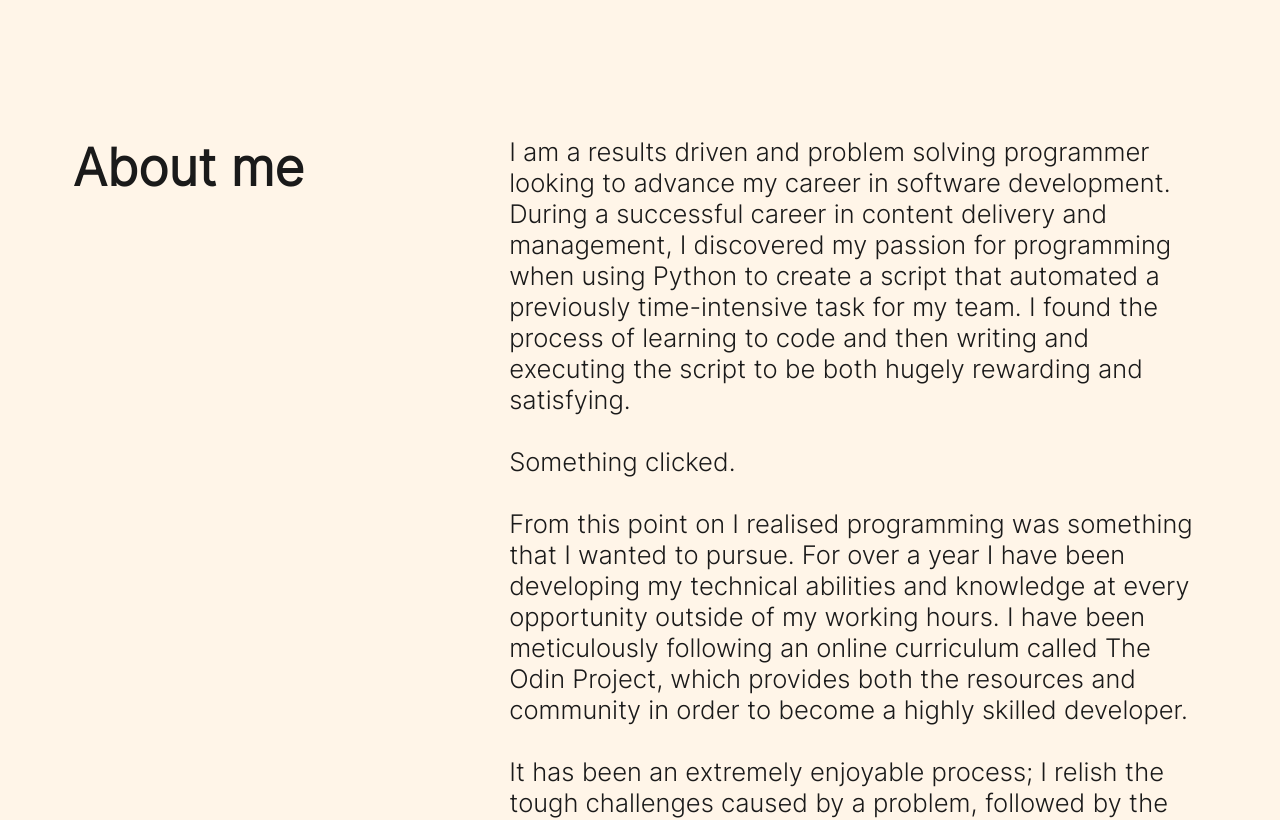
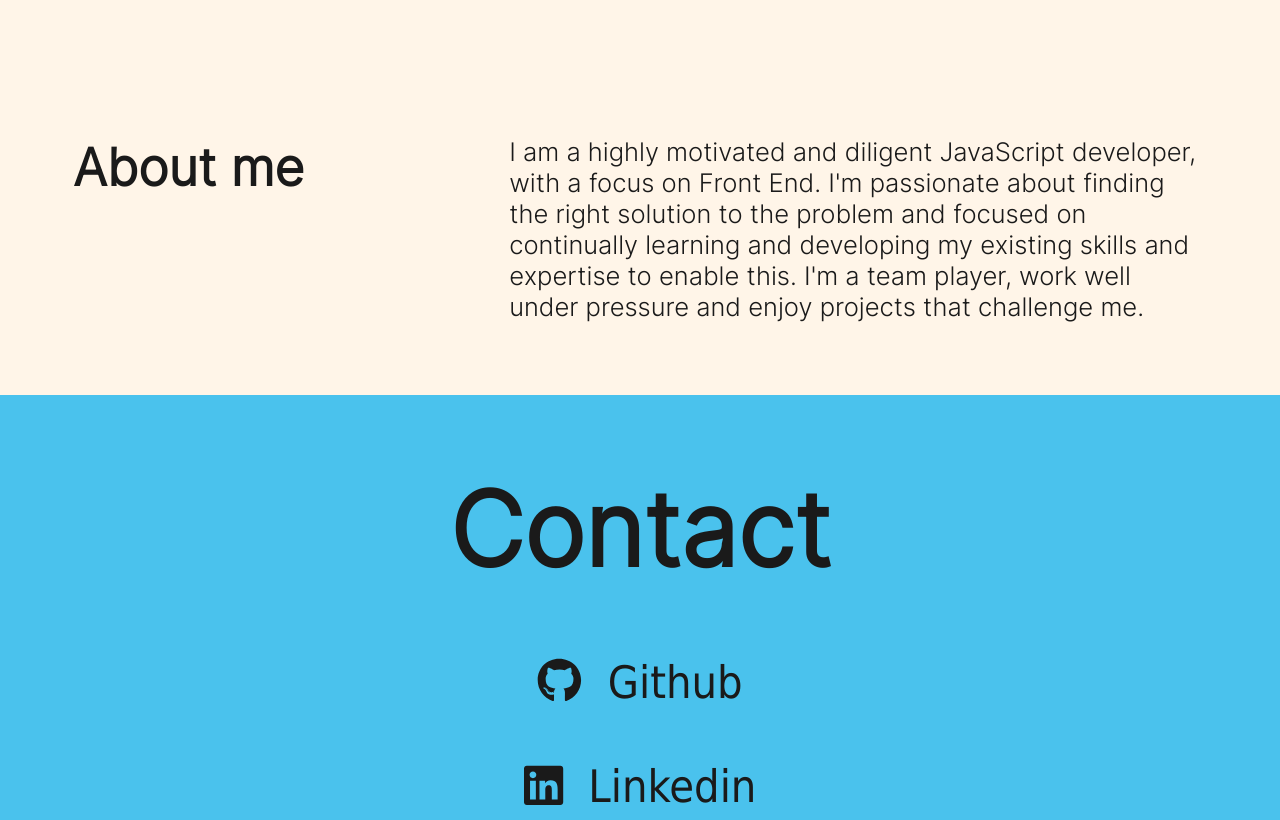
Before and after one commit to Jackfcs/personal-website, a React (Create React App) app: page / in a window 1280 px wide. Shown: the part 3180-4000 px from the top of the page. Built offline with nearby package versions, Linux system fonts and the light colour scheme.

Commit message:
Update CV and about text

```diff
--- a/package.json
+++ b/package.json
@@ -16,6 +16,7 @@
     "react-device-detect": "^1.17.0",
     "react-dom": "^17.0.2",
     "react-scripts": "4.0.3",
+    "sass": "^1.56.1",
     "styled-components": "^5.3.1",
     "web-vitals": "^1.1.2"
   },
@@ -45,8 +46,5 @@
       "last 1 safari version"
     ]
   },
-  "devDependencies": {
-    "node-sass": "^6.0.1"
-  },
   "homepage": "https://jackcampbellsmith.com"
 }
--- a/src/components/About.js
+++ b/src/components/About.js
@@ -46,33 +46,11 @@ const About = () => {
     <Container id="about">
       <SectionTitle>About me</SectionTitle>
       <SectionText>
-        I am a results driven and problem solving programmer looking to advance my
-        career in software development. During a successful career in content
-        delivery and management, I discovered my passion for programming when
-        using Python to create a script that automated a previously
-        time-intensive task for my team. I found the process of learning to code
-        and then writing and executing the script to be both hugely rewarding and satisfying.
-        <br />
-        <br />
-        Something clicked.
-        <br />
-        <br />
-        From this point on I realised programming was something that I wanted to
-        pursue. For over a year I have been developing my technical abilities
-        and knowledge at every opportunity outside of my working hours. I have
-        been meticulously following an online curriculum called The Odin
-        Project, which provides both the resources and community in order to
-        become a highly skilled developer.
-        <br />
-        <br />
-        It has been an extremely enjoyable process; I relish the tough
-        challenges caused by a problem, followed by the high that comes from
-        solving them and the fact that there will always be something new to
-        learn.
-        <br />
-        <br />
-        Please get in touch if you have any questions or if you’d like to
-        collaborate.
+        I am a highly motivated and diligent JavaScript developer, with a focus
+        on Front End. I'm passionate about finding the right solution to the
+        problem and focused on continually learning and developing my existing
+        skills and expertise to enable this. I'm a team player, work well under
+        pressure and enjoy projects that challenge me.
       </SectionText>
     </Container>
   );
```
Also changed, not shown: 2 other files (tests, documents, lock files or other folders).
